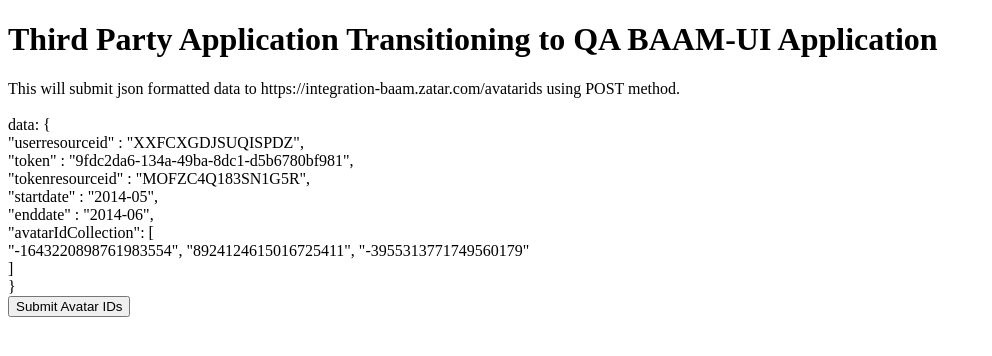
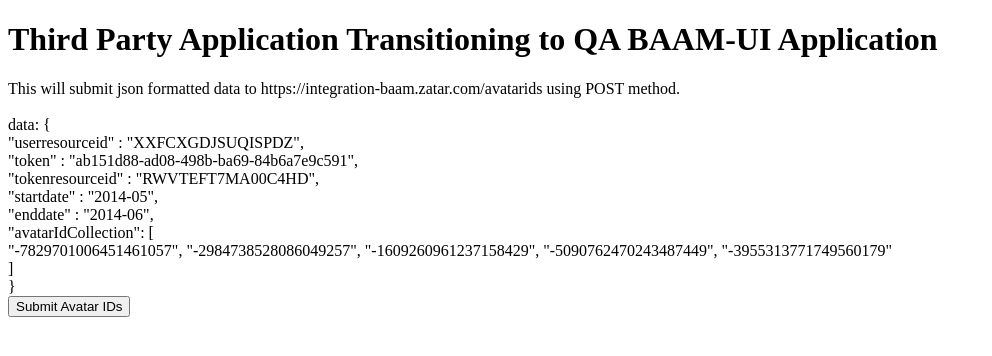
Before and after one commit to c0debreaker/c0debreaker.github.io, a Jekyll site: the page 3rdpartytobaamqa.html, which Jekyll copies as it is, in a window 1280 px wide. Shown: the top 356 px of the page, without its empty margins (0-992 px from the left). Built offline with Jekyll 4.4.1, drawn with Linux system fonts in a browser that asks for light colours; nearby versions of some CDN libraries; a script that is not in the unit is left out; comment, search, counter and statistics services are not loaded.

Commit message:
client for integration

```diff
--- a/3rdpartytobaamqa.html
+++ b/3rdpartytobaamqa.html
@@ -21,12 +21,12 @@
                             headers: { 'Content-Type': 'application/json' },
                             data: {
                                 "userresourceid" : "XXFCXGDJSUQISPDZ",
-                                "token" : "9fdc2da6-134a-49ba-8dc1-d5b6780bf981",
-                                "tokenresourceid" : "MOFZC4Q183SN1G5R",
+                                "token" : "ab151d88-ad08-498b-ba69-84b6a7e9c591",
+                                "tokenresourceid" : "RWVTEFT7MA00C4HD",
                                 "startdate" : "2014-05",
                                 "enddate" : "2014-06",
                                 "avatarIdCollection": [
-                                    "-1643220898761983554", "8924124615016725411", "-3955313771749560179"
+                                    "-7829701006451461057", "-2984738528086049257", "-1609260961237158429", "-5090762470243487449", "-3955313771749560179"
                                 ]
                             }
                         }).success(function(data, status, headers, config) {
@@ -50,12 +50,12 @@
         <br/>
         data: {<br/>
         "userresourceid" : "XXFCXGDJSUQISPDZ",<br/>
-        "token" : "9fdc2da6-134a-49ba-8dc1-d5b6780bf981",<br/>
-        "tokenresourceid" : "MOFZC4Q183SN1G5R",<br/>
+        "token" : "ab151d88-ad08-498b-ba69-84b6a7e9c591",<br/>
+        "tokenresourceid" : "RWVTEFT7MA00C4HD",<br/>
         "startdate" : "2014-05",<br/>
         "enddate" : "2014-06",<br/>
         "avatarIdCollection": [<br/>
-        "-1643220898761983554", "8924124615016725411", "-3955313771749560179"<br/>
+        "-7829701006451461057", "-2984738528086049257", "-1609260961237158429", "-5090762470243487449", "-3955313771749560179"<br/>
         ]<br/>
         }<br/>
 
```
